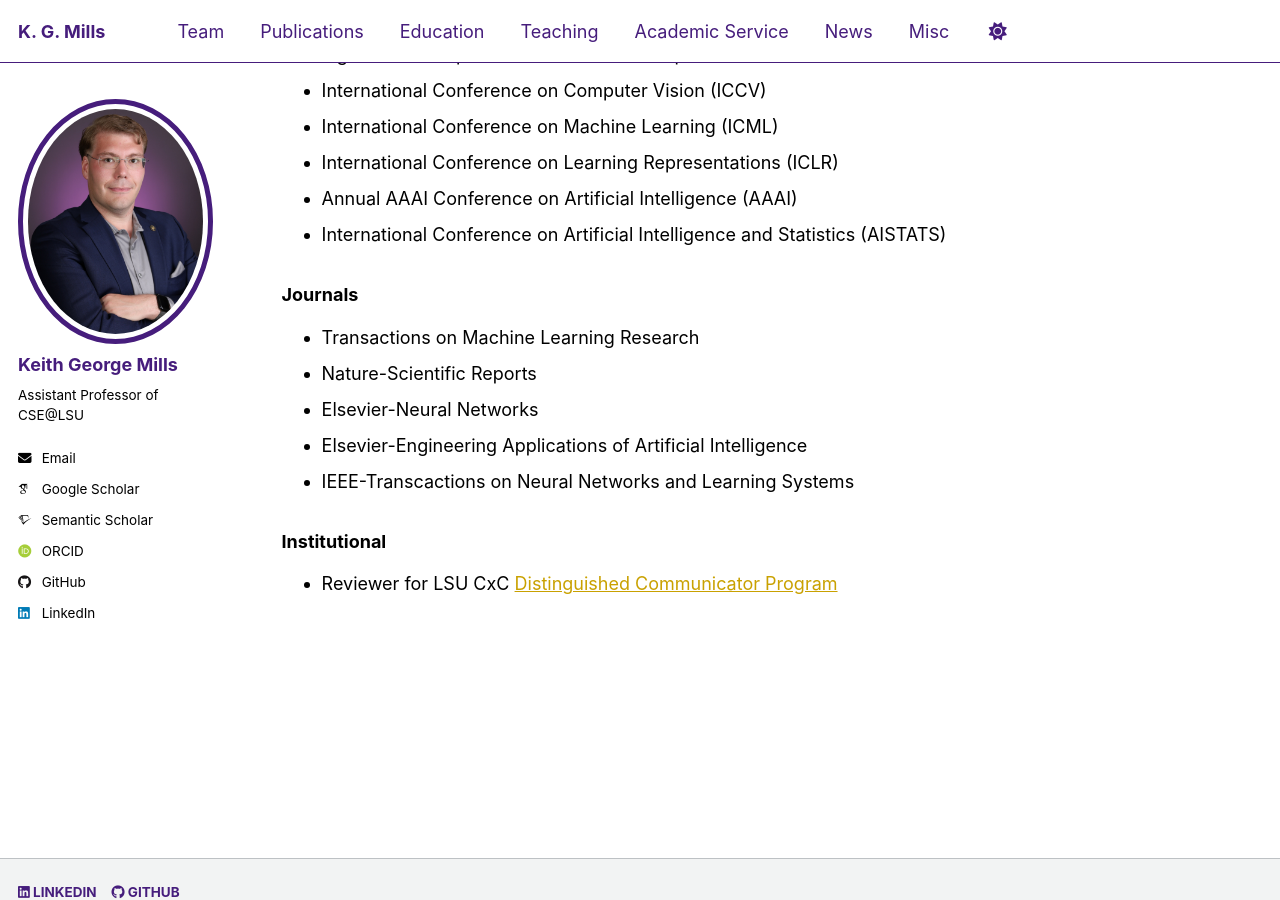
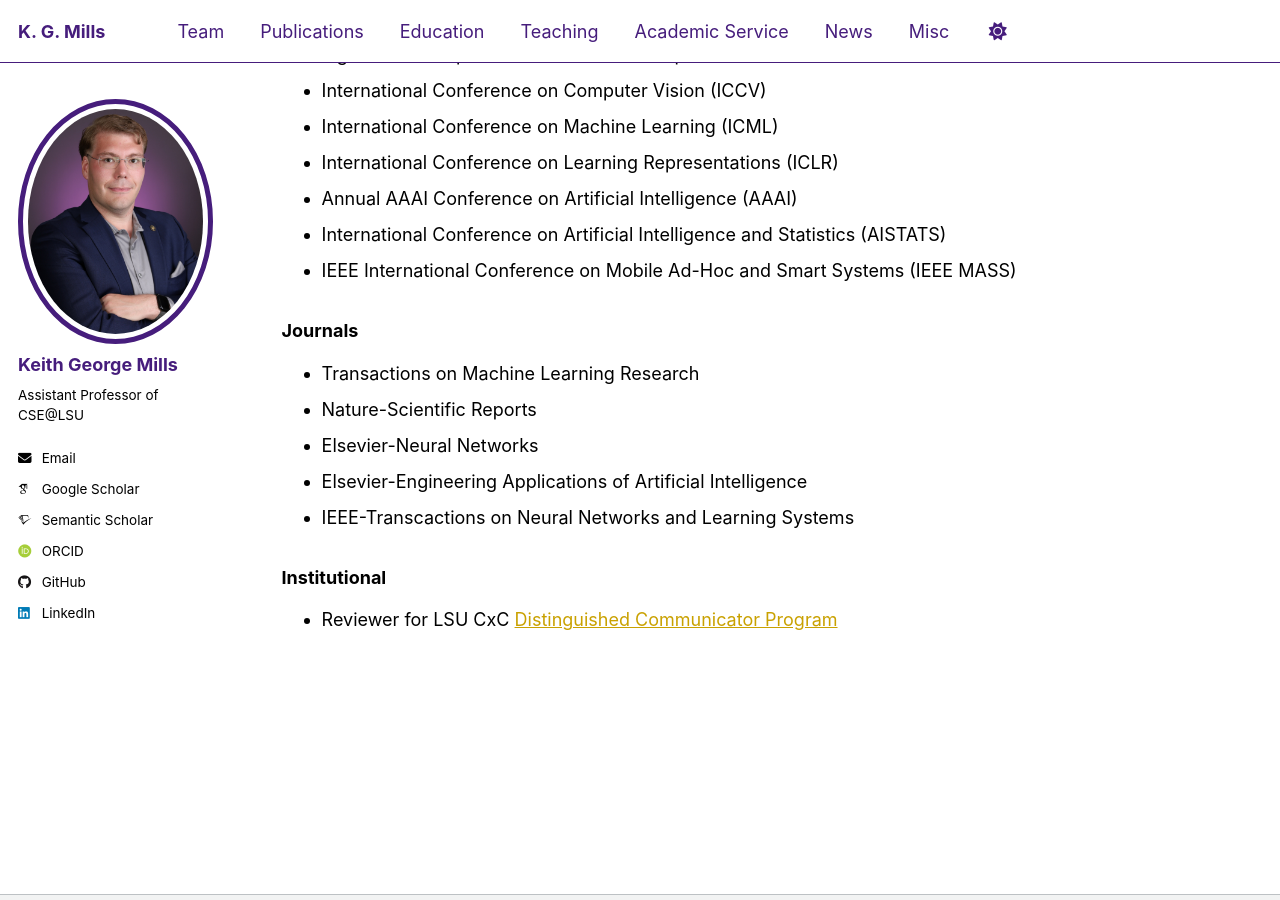
Before and after one commit to kgmills/kgmills.github.io, a Jekyll site: the page built from _pages/service.md, in a window 1280 px wide and 900 px high, scrolled down 751 px. Built offline with Jekyll 4.4.1, drawn with Linux system fonts in a browser that asks for light colours; some web fonts are replaced.

Commit message:
Update service

```diff
--- a/_pages/service.md
+++ b/_pages/service.md
@@ -27,6 +27,7 @@ author_profile: true
 * International Conference on Learning Representations (ICLR)<br>
 * Annual AAAI Conference on Artificial Intelligence (AAAI)<br>
 * International Conference on Artificial Intelligence and Statistics (AISTATS)<br>
+* IEEE International Conference on Mobile Ad-Hoc and Smart Systems (IEEE MASS)<br>
 
 ### Journals
 * Transactions on Machine Learning Research<br>
```
